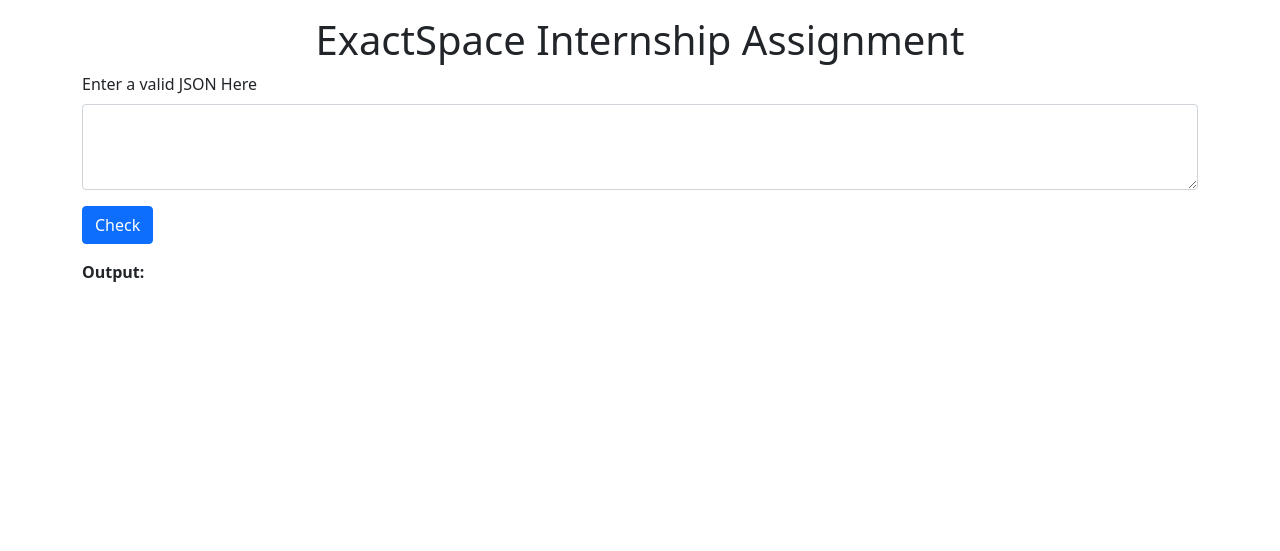
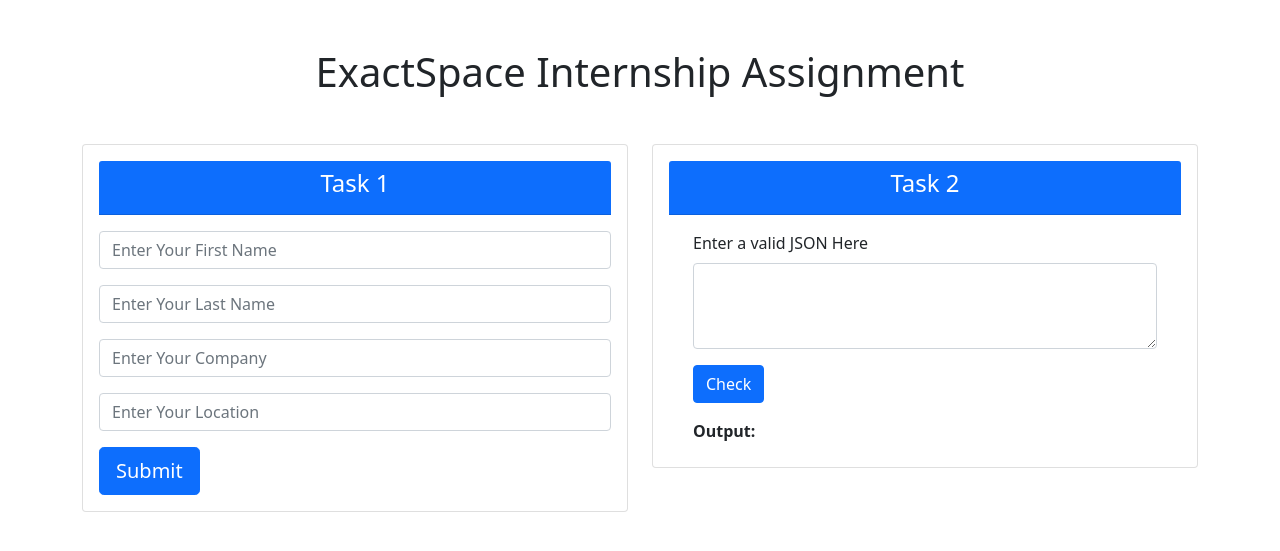
Before and after one commit to ushakya25/assignment, a Flask app: page / in a window 1280 px wide. Shown: the top 551 px of the page. Run offline with Flask 2, Linux system fonts and the light colour scheme.

Commit message:
Task 1 partial completed

```diff
--- a/app.py
+++ b/app.py
@@ -1,5 +1,5 @@
 import requests
-from flask import Flask, jsonify, render_template
+from flask import Flask, jsonify, render_template, request
 import json
 
 app = Flask(__name__,template_folder='templates')
@@ -8,26 +8,35 @@
 URL = "http://localhost:3000/employee"
 
 
-PARAMS = {
-
-      "empname":"Deepak",
-      "company":"HCL",
-      "Salary":5000,
-      "Designatio":"Jr. Developer"
-    }
-
-if len(PARAMS)<2:
-    print("Invalid Input Code:400")
-else:
-    r = requests.post(url = URL, data = PARAMS)
-    print('Valid Input Code:', r.status_code)
-
-
 
 @app.route('/', methods=['GET'])
 def index():
     return render_template('index.html')
 
+@app.route('/jsonapi', methods=['POST'])
+def validate_data():
+    f_name = request.form.get('fname')
+    l_name = request.form.get('lname')
+    company_name = request.form.get('cmp')
+    city = request.form.get('loc')
+
+
+
+    load_data = {
+        "fname": f_name,
+        "lname": l_name,
+        "company": company_name,
+        "location": city
+    }
+
+    if len(load_data)<2:
+
+        return "Bad Request Error Code:400"
+    else:
+        r = requests.post(url = URL, data = load_data)
+        print('Valid Input Code:', r.status_code)
+        return jsonify({'data':load_data}) , r.status_code
+
 
 
 if __name__ == "__main__":
--- a/templates/index.html
+++ b/templates/index.html
@@ -12,8 +12,49 @@
     <title>ML Ops Internship</title>
   </head>
   <body>
-    <h1 class="text-center mt-3">ExactSpace Internship Assignment</h1>
-    <div class="container">
+    <h1 class="text-center my-5">ExactSpace Internship Assignment</h1>
+
+    <div class="container mt-5">
+      <div class="row">
+        <div class="col-md-6">
+          <div class="card">
+            <div class="card-body">
+              <div class="card-header bg-primary">
+                <h4 class="text-center text-white">Task 1</h4>
+              </div>
+
+              <form method="post" action="/jsonapi">
+              <div class="my-3">
+
+                <input type="text" class="form-control" name="fname" placeholder="Enter Your First Name">
+              </div>
+              <div class="mb-3">
+
+                <input type="text" class="form-control" name="lname" placeholder="Enter Your Last Name">
+              </div>
+              <div class="mb-3">
+
+                <input type="text" class="form-control" name="cmp" placeholder="Enter Your Company">
+              </div>
+              <div class="mb-3">
+
+                <input type="text" class="form-control" name="loc" placeholder="Enter Your Location">
+              </div>
+
+              <input type="submit" class="btn btn-primary btn-lg" value = "Submit">
+            </form>
+            </div>
+
+          </div>
+        </div>
+
+        <div class="col-md-6">
+          <div class="card">
+            <div class="card-body">
+              <div class="card-header bg-primary">
+                <h4 class="text-center text-white">Task 2</h4>
+              </div>
+              <div class="container mt-3">
               <form>
                 <div class="mb-3">
                   <label for="txtarea" class="form-label">Enter a valid JSON Here</label>
@@ -25,11 +66,14 @@
                 </div>
 
                 <label for="txtoutput" class="form-label"><b>Output:</b></label>
-
           </form>
         </div>
+            </div>
 
-
+          </div>
+        </div>
+      </div>
+    </div>
 
     <script src="https://cdn.jsdelivr.net/npm/bootstrap@5.1.3/dist/js/bootstrap.bundle.min.js" integrity="sha384-ka7Sk0Gln4gmtz2MlQnikT1wXgYsOg+OMhuP+IlRH9sENBO0LRn5q+8nbTov4+1p" crossorigin="anonymous"></script>
 
```
Also changed, not shown: db.json (+14 -63 lines). Lines whose indentation alone changed are shown as unchanged.
